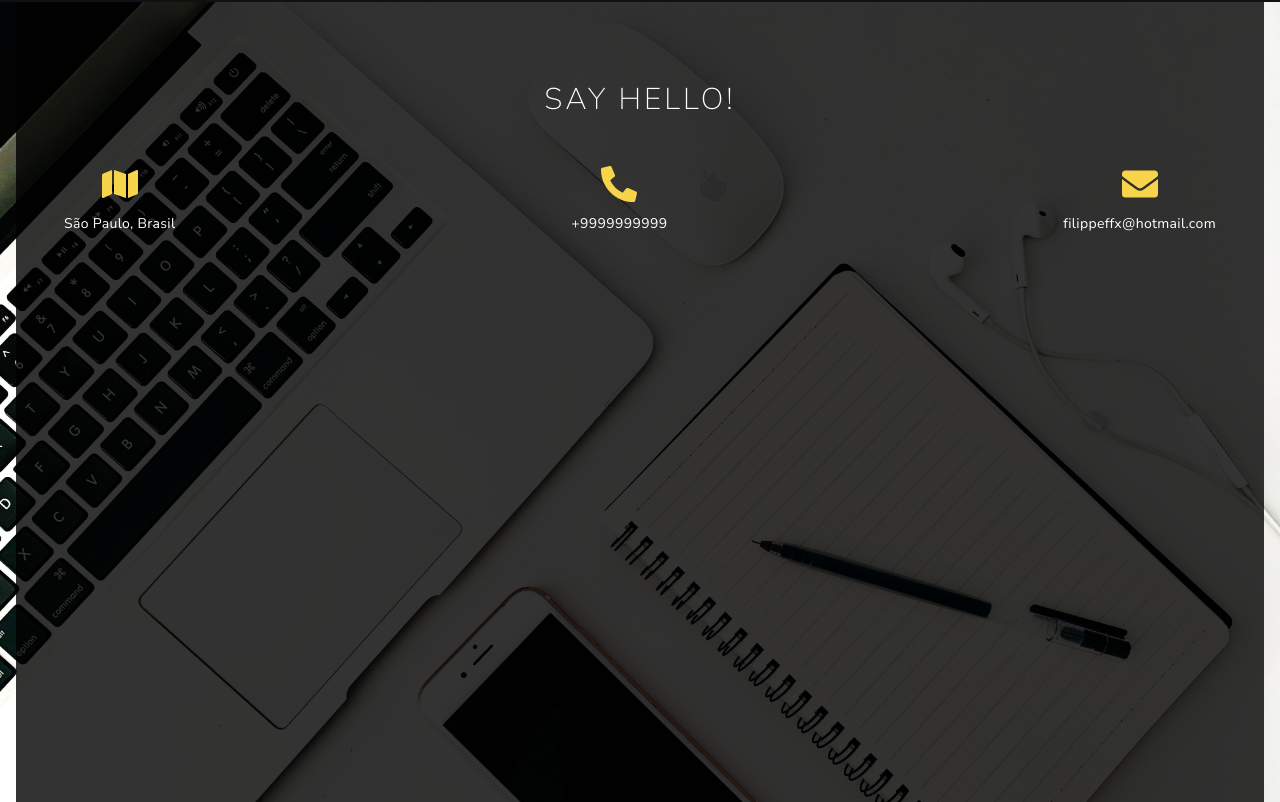
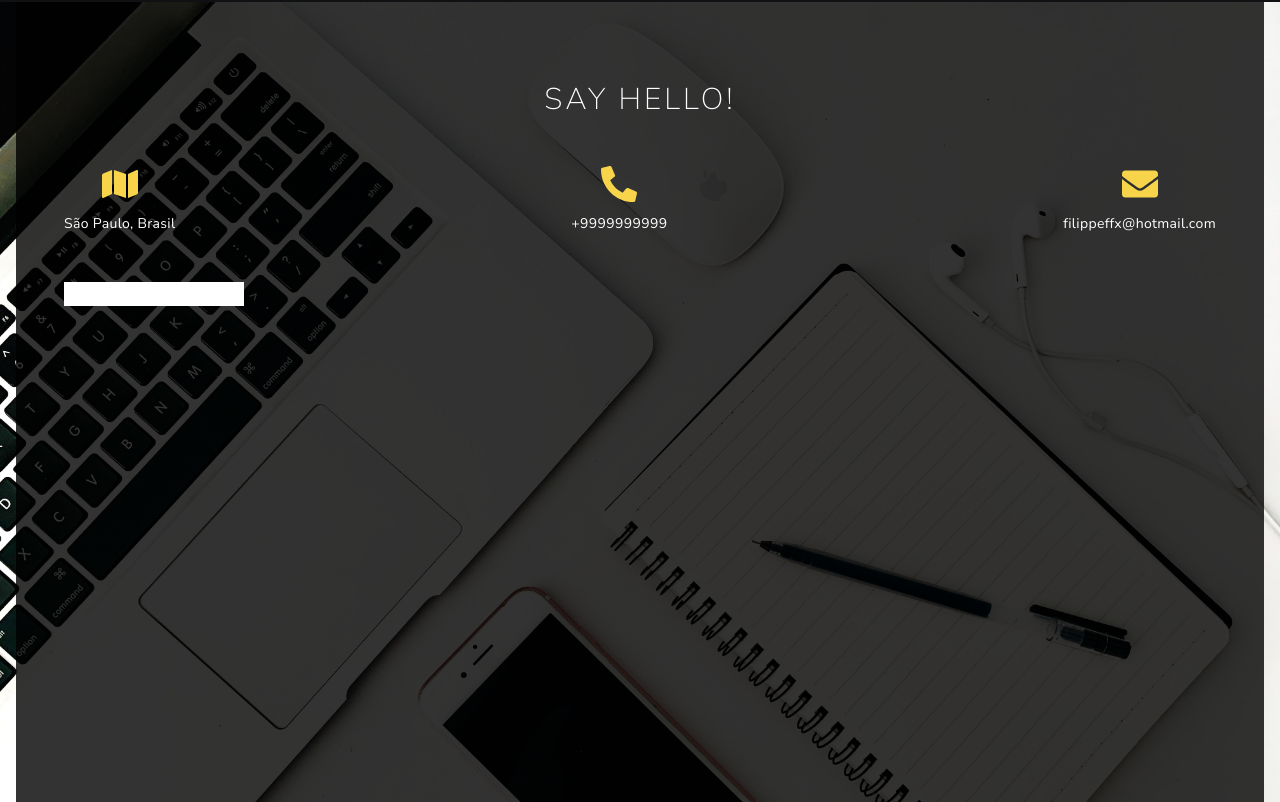
Before and after one commit to filippebr/personal-portfolio, a Next.js app: page / in a window 1280 px wide. Shown: the part 3603-4405 px from the top of the page. Built offline with nearby package versions, Linux system fonts and the light colour scheme.

Commit message:
contact begin form

```diff
--- a/src/components/Contact.tsx
+++ b/src/components/Contact.tsx
@@ -22,6 +22,11 @@ function Contact() {
               <p className="text-sm tracking-wide">filippeffx@hotmail.com</p>
             </div>
           </div>
+          <form>
+            <div>
+              <input type="text" />
+            </div>
+          </form>
         </div>
       </div>
     </div>
```
